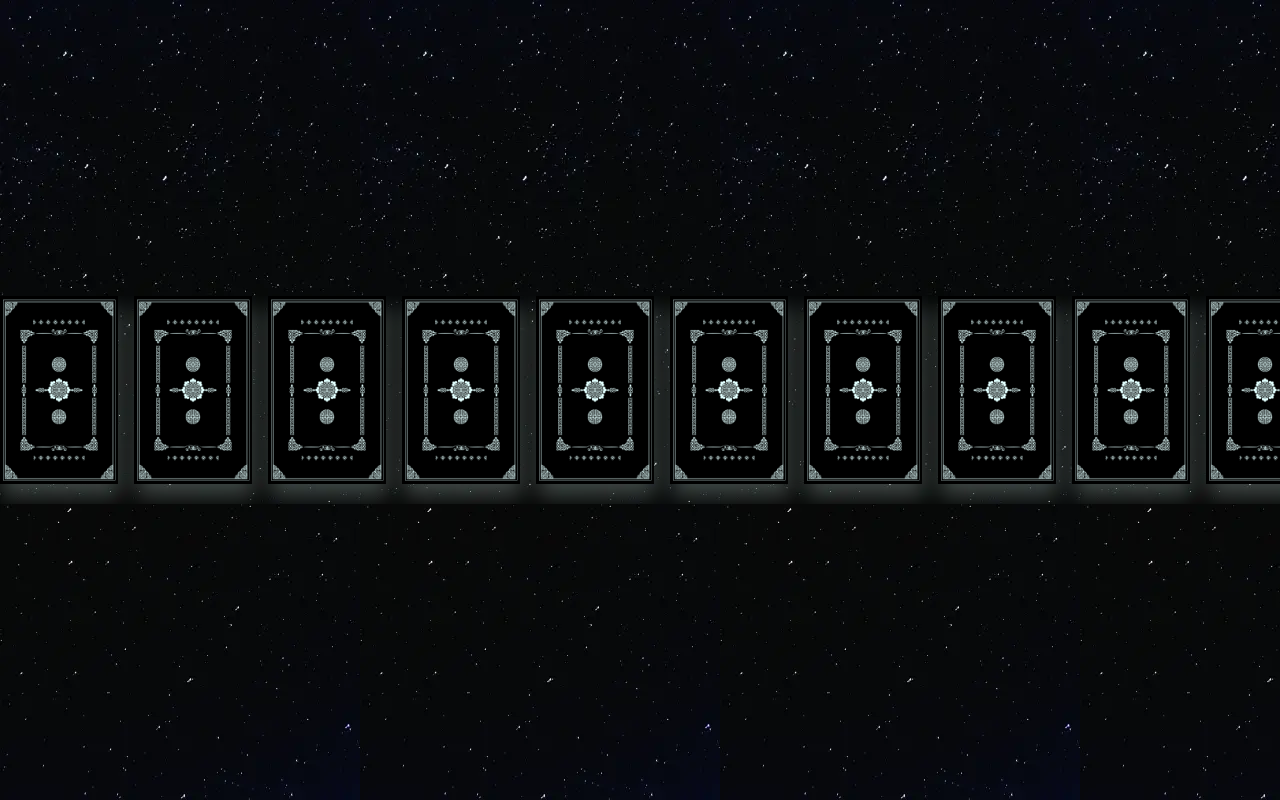
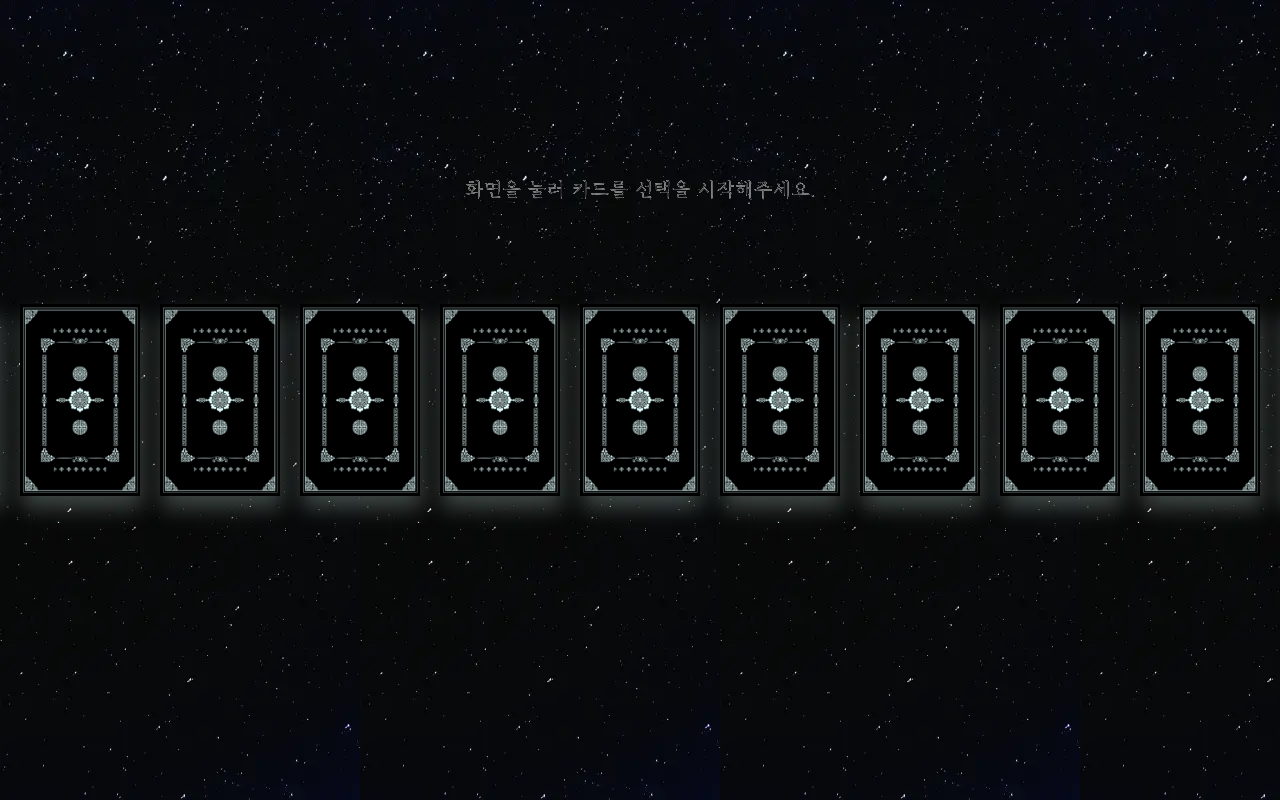
Before and after one commit to byuljogak/tarot-front, a Next.js app: page /select in a window 1280 px wide. Built offline with nearby package versions, Linux system fonts and the light colour scheme.

Commit message:
feat: update card select page

```diff
--- a/src/app/layout.tsx
+++ b/src/app/layout.tsx
@@ -28,7 +28,7 @@ export default function RootLayout({
       <body
         className={`${flowerIsland.variable} ${kopubBatang.variable} antialiased`}
       >
-        <div className="bg-stars-img flex-center full-size">{children}</div>
+        <div className="bg-stars-img flex-center min-h-screen">{children}</div>
       </body>
     </html>
   );
--- a/src/app/page.tsx
+++ b/src/app/page.tsx
@@ -22,7 +22,7 @@ export default function Home() {
       onClick={
         messageIndex < messages.length ? nextMessage : redirect("/select")
       }
-      className="grid grid-rows-[20px_1fr_20px] full-size items-center justify-items-center min-h-screen pt-20 pb-20 gap-16 font-flower-island"
+      className="grid grid-rows-[20px_1fr_20px] full-size items-center justify-items-center pt-20 pb-20 gap-16 font-flower-island"
     >
       <main className="flex flex-col w-full gap-8 row-start-2 items-center">
         <Message message={messages[messageIndex]} />
--- a/src/app/result/page.tsx
+++ b/src/app/result/page.tsx
@@ -22,7 +22,7 @@ export default function Page() {
   }, [loadTarot]);
 
   return (
-    <div className="grid grid-rows-[1fr_auto_1fr] full-size min-h-screen items-center justify-items-center font-flower-island text-[#EBEBEB] text-base">
+    <div className="grid grid-rows-[1fr_auto_1fr] full-size items-center justify-items-center font-flower-island text-[#EBEBEB] text-base">
       <div></div>
       <div className="flex-center flex-col bg-result-card-img bg-black bg-cover bg-center bg-no-repeat w-result-image-width h-result-image-height px-6 py-12">
         <div className="uppercase text-[#A3F2FF] text-white-bold-stroke text-xl">
--- a/src/app/select/page.tsx
+++ b/src/app/select/page.tsx
@@ -1,24 +1,139 @@
 "use client";
 
-import { useState } from "react";
-import Cards from "../../components/card/cards";
+import { useCallback, useRef, useState } from "react";
 import Button from "../../components/button";
 import Message from "../../components/message";
+import Card from "@/components/card/card";
 
 export default function Page() {
+  const cardCount = 21;
   const [cardSelected, setCardSelected] = useState(false);
+  const [animation, setAnimation] = useState(false);
+
+  const cardsRef = useRef<HTMLDivElement>(null);
+  const prevCardRef = useRef<HTMLImageElement>(null);
+  const currentCardRef = useRef<HTMLImageElement>(null);
+
+  const activateCardSelected = useCallback(() => {
+    if (prevCardRef.current) {
+      const keyframes = [
+        { transform: "scale(1)" },
+        { transform: "scale(1.2)" },
+      ];
+      const options = {
+        duration: 1000,
+        easing: "ease-in-out",
+      };
+      setAnimation(true);
+      prevCardRef.current.animate(keyframes, options);
+      prevCardRef.current.style.transform = "scale(1.2)";
+      setTimeout(() => {
+        setAnimation(false);
+      }, options.duration);
+    }
+    setCardSelected(true);
+  }, []);
+
+  const deactivateCardSelected = useCallback(() => {
+    if (prevCardRef.current) {
+      const keyframes = [
+        { transform: "scale(1.2)" },
+        { transform: "scale(1)" },
+      ];
+      const options = {
+        duration: 1000,
+        easing: "ease-in-out",
+      };
+      setAnimation(true);
+      prevCardRef.current.animate(keyframes, options);
+      prevCardRef.current.style.transform = "scale(1)";
+      setTimeout(() => {
+        setAnimation(false);
+      }, options.duration);
+    }
+    setCardSelected(false);
+  }, []);
+
+  const moveLeft = useCallback(() => {
+    if (cardsRef.current && prevCardRef.current && currentCardRef.current) {
+      const cardsKeyframes = [
+        { transform: "translateX(0)" },
+        { transform: "translateX(calc(-120px - 1.25rem))" }, // card width + gap
+      ];
+      const prevCardKeyframes = [
+        { transform: cardSelected ? "scale(1.2)" : "cale(1)" },
+        { transform: "scale(1)" },
+      ];
+      const currentCardKeyframes = [
+        { transform: "scale(1)" },
+        { transform: cardSelected ? "scale(1.2)" : "cale(1)" },
+      ];
+      const options = {
+        duration: 1000,
+        easing: "ease-in-out",
+      };
+      setAnimation(true);
+      cardsRef.current.animate(cardsKeyframes, options);
+      prevCardRef.current.animate(prevCardKeyframes, options);
+      currentCardRef.current.animate(currentCardKeyframes, options);
+      setTimeout(() => {
+        setAnimation(false);
+      }, options.duration);
+    }
+  }, [cardSelected]);
 
   return (
-    <div className="grid grid-rows-[1fr_2fr_1fr] items-center justify-items-center w-full min-h-screen pt-20 pb-20 gap-16 font-flower-island">
+    <div
+      className="grid grid-rows-[1fr_4fr_1fr] items-center w-full pt-20 pb-20 gap-16 font-flower-island overflow-x-hidden"
+      onClick={() => {
+        // prevent multiple clicks
+        if (!animation) {
+          // if card is selected, move to the left
+          if (cardSelected) {
+            moveLeft();
+          } else {
+            // if card is not selected, toggle selected
+            activateCardSelected();
+          }
+        }
+      }}
+    >
       <div>
-        {cardSelected && <Message message="이 카드로 선택하시겠습니까?" />}
+        {cardSelected ? (
+          <Message message="이 카드로 선택하시겠습니까?\n" />
+        ) : (
+          <Message message="화면을 눌러 카드를 선택을 시작해주세요." />
+        )}
       </div>
-      <Cards cardSelected={cardSelected} setCardSelected={setCardSelected} />
+      <div className="flex flex-row flex-center gap-5 py-5" ref={cardsRef}>
+        {Array.from({ length: (cardCount - 1) / 2 }).map((_, index) => (
+          <Card key={index} width={120} isMini />
+        ))}
+        <Card
+          ref={prevCardRef}
+          width={120}
+          style={{
+            transform: cardSelected ? "scale(1.2)" : "scale(1)",
+          }}
+          isMini
+        />
+        <Card ref={currentCardRef} width={120} isMini />
+        {Array.from({ length: (cardCount - 2) / 2 }).map((_, index) => (
+          <Card key={index} width={120} isMini />
+        ))}
+      </div>
       <div className="w-full">
         {cardSelected && (
           <div className="flex flex-row w-full justify-around">
             <Button href={"/result"}>YES</Button>
-            <Button onClick={() => setCardSelected(false)}>NO</Button>
+            <Button
+              onClick={(e) => {
+                e.stopPropagation();
+                deactivateCardSelected();
+              }}
+            >
+              NO
+            </Button>
           </div>
         )}
       </div>
--- a/src/components/button.tsx
+++ b/src/components/button.tsx
@@ -1,4 +1,5 @@
 import Link from "next/link";
+import { MouseEventHandler } from "react";
 
 export default function Button({
   href,
@@ -6,7 +7,7 @@ export default function Button({
   children,
 }: {
   href?: string;
-  onClick?: () => void;
+  onClick?: MouseEventHandler<HTMLDivElement> | undefined;
   children: React.ReactNode;
 }) {
   return (
--- a/src/components/card/card.tsx
+++ b/src/components/card/card.tsx
@@ -1,28 +1,30 @@
 import Image from "next/image";
+import { CSSProperties, forwardRef, MouseEventHandler } from "react";
 
-export default function Card({
-  width = 120,
-  height = 150,
-  isMini = false,
-  onClick,
-}: {
-  width?: number;
-  height?: number;
-  isMini?: boolean;
-  onClick?: () => void;
-}) {
+export default forwardRef<
+  HTMLImageElement,
+  {
+    width?: number;
+    isMini?: boolean;
+    style?: CSSProperties;
+    onClick?: MouseEventHandler<HTMLImageElement>;
+  }
+>(function Card({ width = 120, isMini = false, style, onClick }, ref) {
+  const ratio = 1.6;
+  const height = width * ratio;
   return (
     <Image
       className={`bg-black ${isMini ? "shadow-card-mini" : "shadow-card"}`}
+      ref={ref}
       draggable={false}
       src={"/cardx1.png"}
       alt="Logo"
       width={width}
       height={height}
-      style={{ width: width, height: "auto" }}
+      style={{ ...style, width: width, height: height }}
       priority
       loading="eager"
       onClick={onClick}
     />
   );
-}
+});
--- a/src/components/card/cards.tsx
+++ b/src/components/card/cards.tsx
@@ -104,7 +104,6 @@ export default function Cards({
             setCardSelected(false);
           }}
           width={170}
-          height={200}
         />
       </div>
     </div>
--- a/tailwind.config.ts
+++ b/tailwind.config.ts
@@ -23,9 +23,6 @@ export default {
         "flower-island": "var(--font-flower-island)",
         "kopub-batang": "var(--font-kopub-batang)",
       },
-      animation: {
-        "card-slide": "card-slide 1s linear",
-      },
       boxShadow: {
         "card-mini": "2px 12px 20px 0px #E3FFF840",
         card: "0px 0px 15px 0px #E3FFF8B2",
@@ -37,7 +34,15 @@ export default {
       height: {
         "result-image-height": "477px",
       },
-      keyframes: {},
+      keyframes: {
+        "card-slide": {
+          "0%": { transform: "translateX(0)" },
+          "100%": { transform: "translateX(-150px)" },
+        },
+      },
+      animation: {
+        "card-slide": "card-slide 1s linear infinite",
+      },
     },
   },
   // scroll bar hide plugin
```
